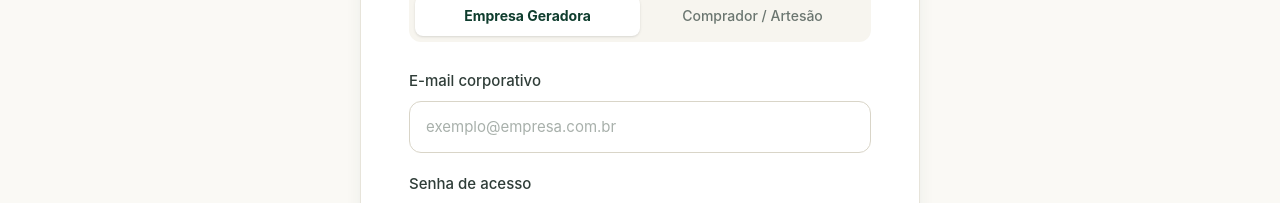
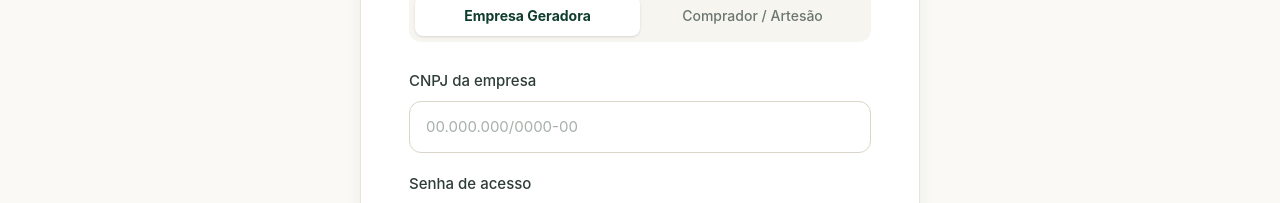
Before and after one commit to leonardoA-Silva/FrontEnd-RF, a React (Vite) app: page /login in a window 1280 px wide. Shown: the part 303-506 px from the top of the page. Built offline with nearby package versions, Linux system fonts and the light colour scheme.

Commit message:
fix(login): replace email login with CPF for buyers and CNPJ for companies

```diff
--- a/src/pages/login/Login.tsx
+++ b/src/pages/login/Login.tsx
@@ -9,10 +9,12 @@ type TipoUsuario = "empresa" | "comprador";
 
 export default function Login() {
     const [tipoUsuario, setTipoUsuario] = useState<TipoUsuario>("empresa");
-    const [email, setEmail] = useState("");
+    const [documento, setDocumento] = useState("");
     const [senha, setSenha] = useState("");
     const [lembrarDeMim, setLembrarDeMim] = useState(false);
     const [mostrarSenha, setMostrarSenha] = useState(false);
+
+    const ehEmpresa = tipoUsuario === "empresa";
 
     const styles = {
         pagina: "min-h-screen bg-[#FAF9F5] text-[#1B4B3A] flex flex-col",
@@ -69,10 +71,45 @@ export default function Login() {
         linkCadastro: "font-bold text-emerald-600 transition hover:text-emerald-700",
     };
 
+    function apenasDigitos(valor: string) {
+        return valor.replace(/\D/g, "");
+    }
+
+    function formatarCPF(valor: string) {
+        const digitos = apenasDigitos(valor).slice(0, 11);
+        return digitos
+            .replace(/(\d{3})(\d)/, "$1.$2")
+            .replace(/(\d{3})(\d)/, "$1.$2")
+            .replace(/(\d{3})(\d{1,2})$/, "$1-$2");
+    }
+
+    function formatarCNPJ(valor: string) {
+        const digitos = apenasDigitos(valor).slice(0, 14);
+        return digitos
+            .replace(/(\d{2})(\d)/, "$1.$2")
+            .replace(/(\d{3})(\d)/, "$1.$2")
+            .replace(/(\d{3})(\d)/, "$1/$2")
+            .replace(/(\d{4})(\d{1,2})$/, "$1-$2");
+    }
+
+    function handleDocumentoChange(valor: string) {
+        setDocumento(ehEmpresa ? formatarCNPJ(valor) : formatarCPF(valor));
+    }
+
+    function handleTrocaTipo(tipo: TipoUsuario) {
+        setTipoUsuario(tipo);
+        setDocumento("");
+    }
+
     function handleSubmit(e: FormEvent) {
         e.preventDefault();
-        // TODO: integrar com o backend (tipoUsuario, email, senha, lembrarDeMim)
-        console.log({ tipoUsuario, email, senha, lembrarDeMim });
+        const digitos = apenasDigitos(documento);
+        // TODO: integrar com o backend (tipoUsuario, documento, senha, lembrarDeMim)
+        if (ehEmpresa) {
+            console.log({ tipoUsuario, cnpj: digitos, senha, lembrarDeMim });
+        } else {
+            console.log({ tipoUsuario, cpf: digitos, senha, lembrarDeMim });
+        }
     }
 
     return (
@@ -100,7 +137,7 @@ export default function Login() {
                             type="button"
                             role="tab"
                             aria-selected={tipoUsuario === "empresa"}
-                            onClick={() => setTipoUsuario("empresa")}
+                            onClick={() => handleTrocaTipo("empresa")}
                             className={
                                 tipoUsuario === "empresa"
                                     ? styles.abaAtiva
@@ -113,7 +150,7 @@ export default function Login() {
                             type="button"
                             role="tab"
                             aria-selected={tipoUsuario === "comprador"}
-                            onClick={() => setTipoUsuario("comprador")}
+                            onClick={() => handleTrocaTipo("comprador")}
                             className={
                                 tipoUsuario === "comprador"
                                     ? styles.abaAtiva
@@ -126,21 +163,24 @@ export default function Login() {
 
                     <form className={styles.formulario} onSubmit={handleSubmit}>
                         <div className={styles.campoGrupo}>
-                            <label htmlFor="email" className={styles.rotulo}>
-                                {tipoUsuario === "empresa" ? "E-mail corporativo" : "E-mail pessoal"}
+                            <label htmlFor="documento" className={styles.rotulo}>
+                                {ehEmpresa ? "CNPJ da empresa" : "CPF"}
                             </label>
                             <input
-                                id="email"
-                                type="email"
-                                autoComplete="email"
+                                id="documento"
+                                type="text"
+                                inputMode="numeric"
+                                autoComplete={ehEmpresa ? "off" : "off"}
                                 required
+                                minLength={ehEmpresa ? 18 : 14}
+                                maxLength={ehEmpresa ? 18 : 14}
                                 placeholder={
-                                    tipoUsuario === "empresa"
-                                        ? "exemplo@empresa.com.br"
-                                        : "exemplo@email.com"
+                                    ehEmpresa
+                                        ? "00.000.000/0000-00"
+                                        : "000.000.000-00"
                                 }
-                                value={email}
-                                onChange={(e) => setEmail(e.target.value)}
+                                value={documento}
+                                onChange={(e) => handleDocumentoChange(e.target.value)}
                                 className={styles.input}
                             />
                         </div>
```
